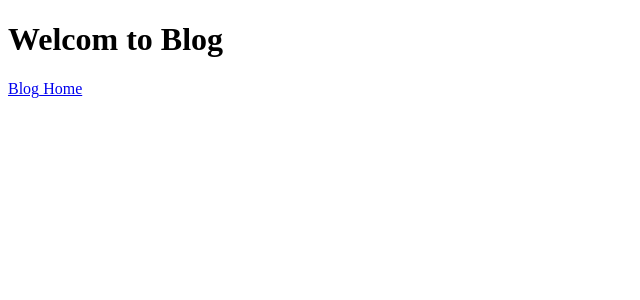
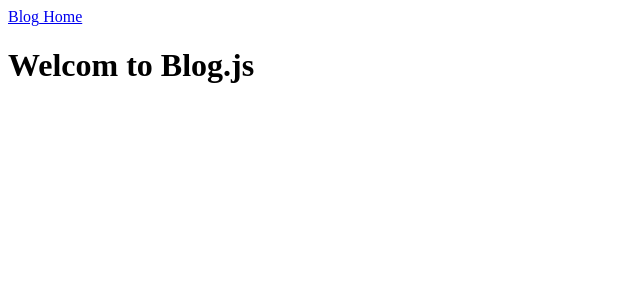
Before and after one commit to syawal2kalii/nextjs-basic-sk, a Next.js app: page /blog in a window 1280 px wide. Shown: the top 300 px of the page, without its empty margins (0-640 px from the left). Built offline with nearby package versions, Linux system fonts and the light colour scheme.

Commit message:
2_sharing_component

```diff
--- /dev/null
+++ b/components/Navigation.js
@@ -0,0 +1,9 @@
+import Link from 'next/link'
+const Navigation = () =>(
+    <div>
+         <Link href="/blog"><a>Blog</a></Link>
+         <Link href="/"><a> Home</a></Link>
+    </div>
+)
+
+export default Navigation
--- a/pages/blog.js
+++ b/pages/blog.js
@@ -1,13 +1,12 @@
 import Link from "next/link";
+import Navigation from "../components/Navigation";
 
-export default function blog() {
-  return (
+const Index1 = ()=>(
     <div>
-      <div>
-        <h1>Welcom to Blog</h1>
-      </div>
-      <Link href="/blog"><a>Blog</a></Link>
-      <Link href="/"><a> Home</a></Link>
+        <Navigation/>
+        <h1>Welcom to Blog.js</h1>
+
     </div>
-  );
-}
+)
+
+export default Index1
```
Also changed, not shown: pages/index.js (+9 -9 lines).
